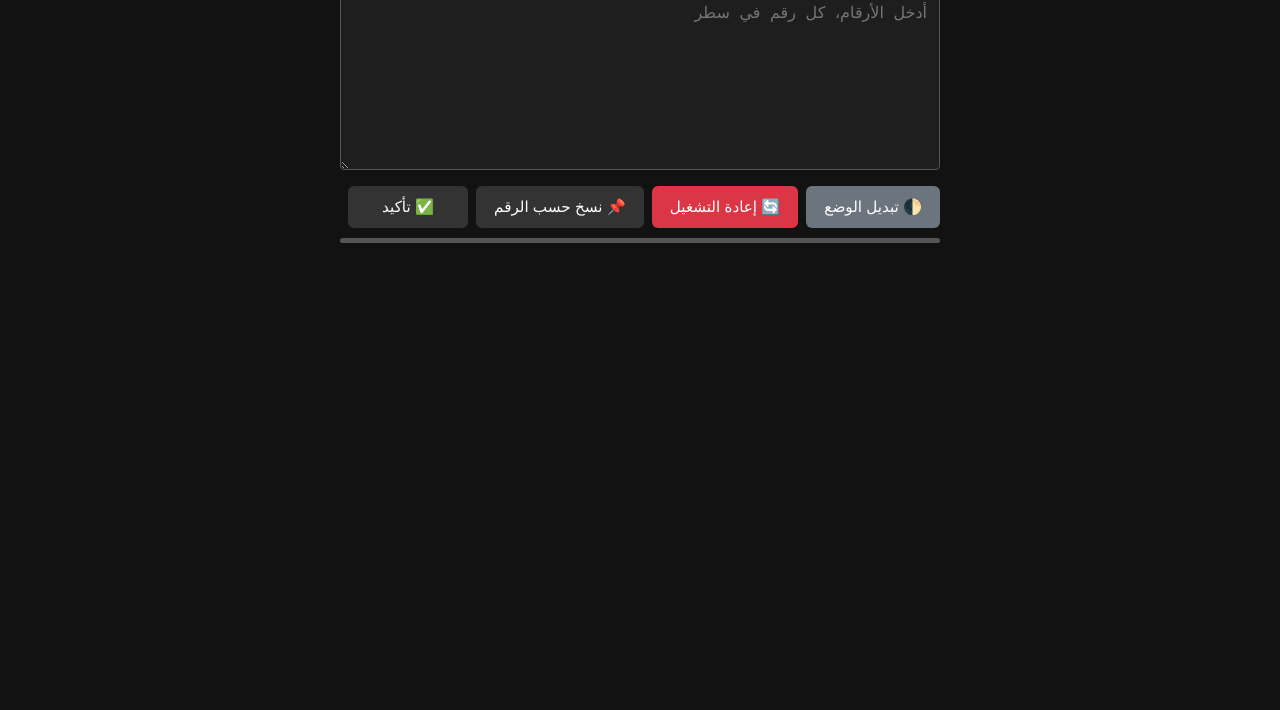
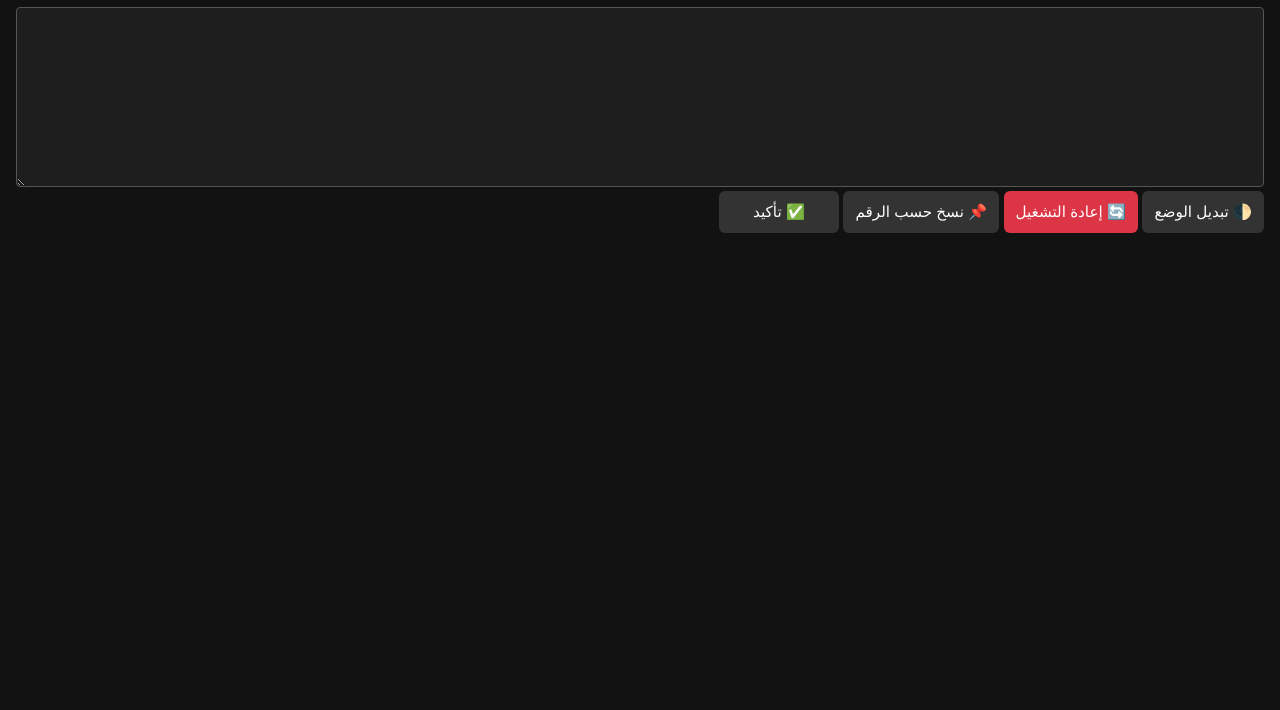
Before and after one commit to AlhosienIbrahim/Fast-Copy, a plain HTML site: page index.html in a window 1280 px wide. Shown: the part 90-800 px from the top of the page. Drawn offline with Linux system fonts and the light colour scheme.

Commit message:
Update index.html

```diff
--- a/index.html
+++ b/index.html
@@ -8,26 +8,24 @@
   <link rel="stylesheet" href="CSS/style.css" />
 </head>
 <body>
-  <div class="container">
-    <h2>⚡ نسخ سريع سطر بسطر</h2>
-    <button id="requestClipboardBtn">📋 السماح بالوصول للحافظة</button>
-    <textarea id="inputText" placeholder="أدخل الأرقام، كل رقم في سطر"></textarea>
-    <div class="buttons">
-      <button id="modeToggle" onclick="toggleMode()">🌓 تبديل الوضع</button>
-      <button id="resetBtn" onclick="resetAll()">🔄 إعادة التشغيل</button>
-      <button id="copyAllBtn" onclick="copyAll()">📑 نسخ الكل</button>
-      <button onclick="copyByNumber()">📌 نسخ حسب الرقم</button>
-      <button id="resumeBtn" onclick="resumeSession()">🔖 استئناف</button>
-      <button onclick="confirmInput()">✅ تأكيد</button>
-      <div class="button-group">
-        <button id="genBtn" onclick="copyNext()">📋 التالي</button>
-        <button id="prevBtn" onclick="copyPrev()">↩️ السابق</button>
-      </div>
+  <div class="w-full max-w-2xl">
+    <h1 class="text-2xl font-bold mb-4 text-center">📋 السماح بالوصول للحافظة</h1>
+    <textarea id="inputText" class="p-2 border rounded bg-gray-800 text-white light-mode:bg-white light-mode:text-black"></textarea>
+    <div class="mt-4 flex flex-wrap gap-2 justify-center">
+      <button id="toggleModeBtn" onclick="toggleMode()" class="p-2 bg-blue-600 rounded hover:bg-blue-700">🌓 تبديل الوضع</button>
+      <button id="resetBtn" onclick="resetAll()" class="p-2 bg-red-600 rounded hover:bg-red-700">🔄 إعادة التشغيل</button>
+      <button id="copyAllBtn" onclick="copyAll()" class="p-2 bg-green-600 rounded hover:bg-green-700 hidden">📑 نسخ الكل</button>
+      <button id="copyByNumberBtn" onclick="copyByNumber()" class="p-2 bg-purple-600 rounded hover:bg-purple-700">📌 نسخ حسب الرقم</button>
+      <button id="resumeBtn" onclick="resumeSession()" class="p-2 bg-yellow-600 rounded hover:bg-yellow-700 hidden">🔖 استئناف</button>
+      <button id="confirmBtn" onclick="confirmInput()" class="p-2 bg-indigo-600 rounded hover:bg-indigo-700">✅ تأكيد</button>
+      <button id="genBtn" onclick="copyNext()" class="p-2 bg-blue-600 rounded hover:bg-blue-700 hidden">📋 التالي</button>
+      <button id="prevBtn" onclick="copyPrev()" class="p-2 bg-blue-600 rounded hover:bg-blue-700 hidden">↩️ السابق</button>
+      <button id="requestClipboardBtn" class="p-2 bg-gray-600 rounded hover:bg-gray-700 hidden">📋 طلب إذن الحافظة</button>
     </div>
-    <div id="progressBar">
-      <div id="progressFill"></div>
+    <div class="mt-4">
+      <div id="progressFill" style="width: 0%;"></div>
+      <p id="status" class="text-center mt-2"></p>
     </div>
-    <div id="status"></div>
   </div>
   <!-- SweetAlert2 (local) -->
   <script src="JS/sweetalert2.all.min.js"></script>
```
